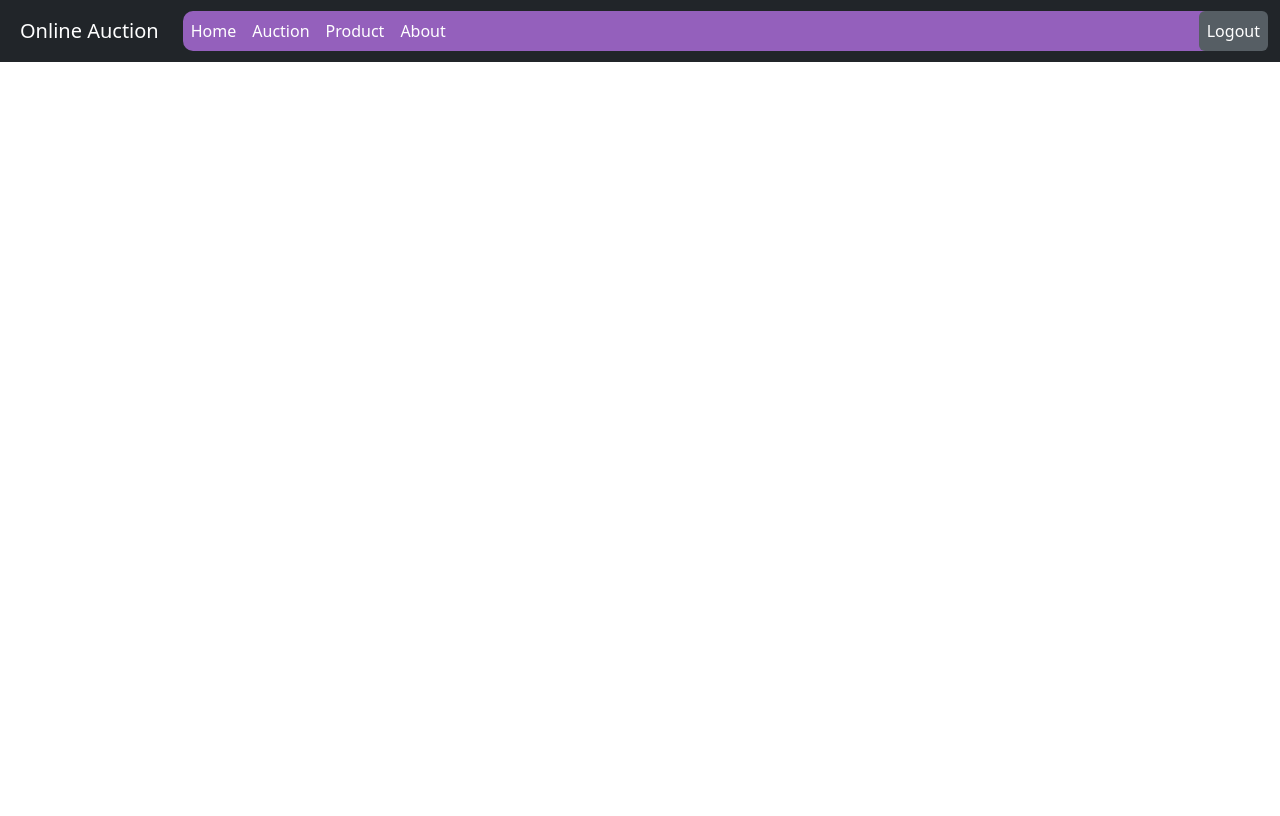
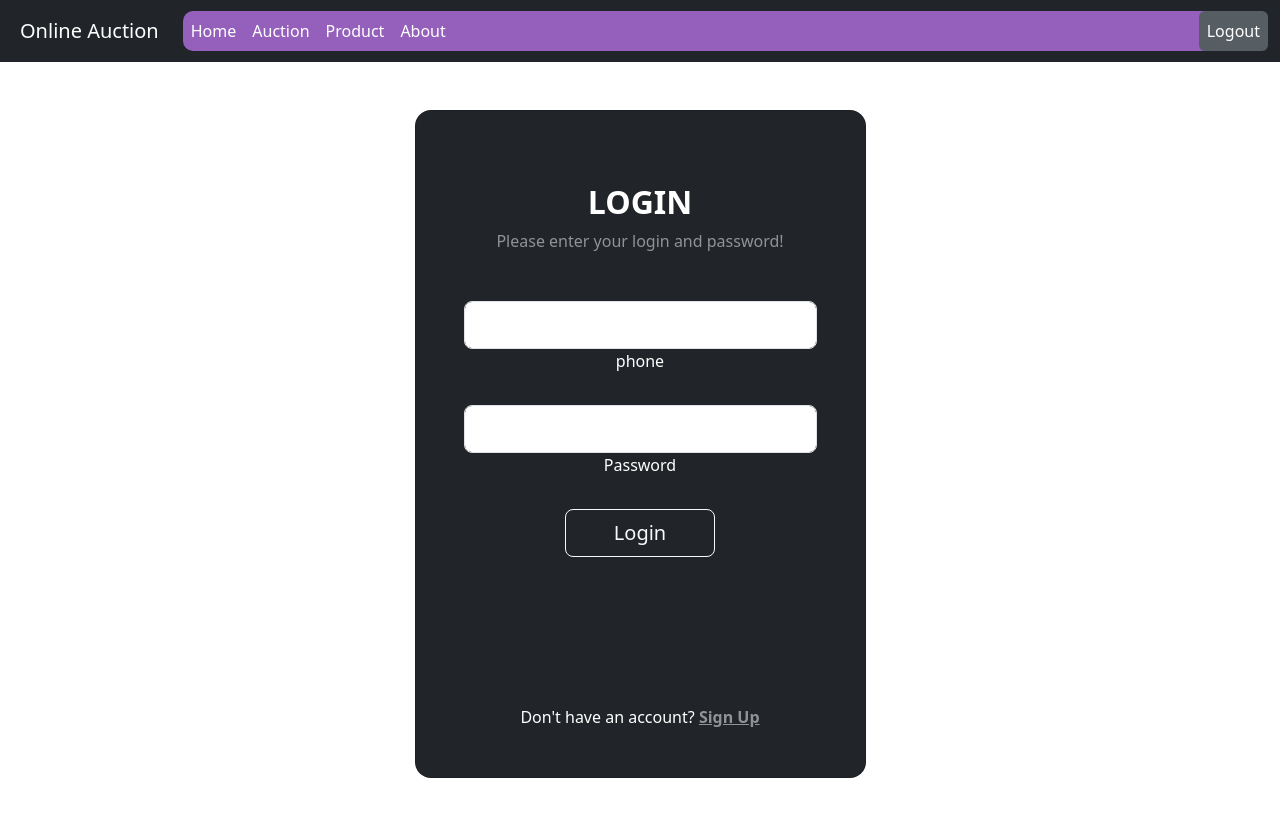
Before and after one commit to shindesru1910/online-auction-frontend, a React (Create React App) app: page /login in a window 1280 px wide. Shown: the top 816 px of the page. Built offline with nearby package versions, Linux system fonts and the light colour scheme.

Commit message:
adminroute js code

```diff
--- a/package.json
+++ b/package.json
@@ -9,6 +9,7 @@
     "axios": "^1.4.0",
     "bootstrap": "^5.3.0",
     "bootstrap-icons": "^1.10.5",
+    "jwt-decode": "^3.1.2",
     "react": "^18.2.0",
     "react-bootstrap": "^2.8.0",
     "react-dom": "^18.2.0",
--- a/src/App.js
+++ b/src/App.js
@@ -13,14 +13,17 @@ import AddAuction from './component/AddAuction';
 import ViewAuction from './component/ViewAuction';
 import ViewEditAuction from './component/ViewEditAuction';
 import EditAuction from './component/EditAuction';
+import Login from './component/Login';
+import AdminRoute from './common/AdminRoute';
 
 
 function App() {
+
   return (
     <>
     <Navbar/>
     <Routes>
-      <Route path ="/state" element={<State/>}/>
+      <Route path="/state" element={<AdminRoute><State /></AdminRoute> } />
       <Route path ="/home" element={<Home/>}/>
       <Route path ="/city" element={<City/>}  />
       <Route path = "/product" element={<Product/>}/>
@@ -31,6 +34,7 @@ function App() {
       <Route path = "/view-auction" element={<ViewAuction/>}/>
       <Route path = "/view-edit-auction/:id" element={<ViewEditAuction/>}/>
       <Route path = "/edit-auction/:id" element={<EditAuction/>}/>
+      <Route path = "/login" element={<Login/>}/>
 
     </Routes>
     </>
--- /dev/null
+++ b/src/common/AdminRoute.js
@@ -0,0 +1,19 @@
+import React from 'react'
+import { Navigate } from 'react-router-dom'
+import jwt from 'jwt-decode';
+
+function AdminRoute({ children }) {
+    const token = localStorage.getItem("token");
+    let user;
+    let user_role;
+    if (token) {
+        user = jwt(token);
+        user_role = user.role;
+    }
+    if (!!user && user_role === "admin") {
+        return children;
+    } else {
+        return <Navigate to="/login" replace/>;
+    }
+}
+export default AdminRoute
--- a/src/common/AuctionTable.jsx
+++ b/src/common/AuctionTable.jsx
@@ -3,14 +3,14 @@ import { useNavigate } from 'react-router-dom';
 
 
 export default function AuctionTable(props) {
-    const { column, data } = props;
+    const { column, data,handledelete } = props;
     const navigate = useNavigate();
 
     console.log(data)
     return (
         <>
             <div className="table-responsive">
-                <table class="table table-bordered mt-2">
+                <table className="table table-bordered mt-2">
                     <thead>
                         <tr>
                             <th scope="col">No.</th>
@@ -26,6 +26,7 @@ export default function AuctionTable(props) {
                             ))}
 
                             {/* <td><i className="bi bi-pencil-square me-4" onClick={() => { setflag("edit"); setmodalshow(true); seteditdata(datum); }} style={{ cursor: "pointer" }}></i><i className="bi bi-trash" onClick={() => handledelete(datum)} style={{ cursor: "pointer" }}></i></td> */}
+                            <i className="bi bi-trash" onClick={() => handledelete(datum)} style={{ cursor: "pointer",color:"red" }}></i>
                         </tr>
                         ))}
                     </tbody>
--- a/src/common/Table.jsx
+++ b/src/common/Table.jsx
@@ -25,7 +25,7 @@ export default function Table(props) {
                                     // {(datum_access === 'is_admin' &&  datum?.[datum_access]) ? <td>Yes</td> : <td>No</td>}
                                 ))}
 
-                                <td><i className="bi bi-pencil-square me-4" onClick={() => { setflag("edit"); setmodalshow(true); seteditdata(datum) ;  }} style={{ cursor: "pointer" }}></i><i className="bi bi-trash" onClick={() => handledelete(datum)} style={{ cursor: "pointer" }}></i></td>
+                                <td><i className="bi bi-pencil-square me-4" onClick={() => { setflag("edit"); setmodalshow(true); seteditdata(datum) ;  }} style={{ cursor: "pointer" }}></i><i className="bi bi-trash" onClick={() => handledelete(datum)} style={{ cursor: "pointer",color:"red" }}></i></td>
                             </tr>
                             ))}
 
--- a/src/component/Home.jsx
+++ b/src/component/Home.jsx
@@ -1,4 +1,4 @@
-import React from 'react'
+import React, { useEffect } from 'react'
 import Card from '../common/Card'
 import Cityimg from '../images/city.svg'
 import Stateimg from '../images/state.svg'
@@ -8,6 +8,7 @@ import Productimg from'../images/product.svg'
 import Product_cat_img from '../images/product_cat.svg'
 
 function Home() {
+
     return (
         <>
             <div className="container mt-3 d-flex flex-wrap justify-content-center">
--- /dev/null
+++ b/src/component/Login.jsx
@@ -0,0 +1,83 @@
+import axios from 'axios';
+import React, { useState } from 'react'
+import { ToastContainer } from 'react-toastify';
+import { errortoast } from '../fucntions/toast';
+
+export default function Login() {
+    const [login, setlogin] = useState({ phone: '', password: '' })
+
+    const handleInputChange = (e) => {
+        const { name, value } = e.target;
+        // console.log(name,value);
+        setlogin((prev) => ({ ...prev, [name]: value }));
+    };
+
+    const handleSubmit = (e) => {
+        e.preventDefault();
+        let formdata = new FormData()
+        formdata.append('phone', login.phone)
+        formdata.append('password', login.password)
+        axios.post("http://localhost:8000/user/login", formdata)
+            .then((response) => {
+                if (response.data.status === 200) {
+                    localStorage.setItem('token', response.data.token);
+                    window.location.replace('/home');
+                } else {
+                    errortoast(response.data.msg);
+                }
+            })
+        // Use the login state to make API requests or handle login logic
+        console.log('Submitted login details:', login);
+    };
+
+    return (
+        <>
+            <ToastContainer />
+            <section className="vh-100 gradient-custom">
+                <div className="container py-5 h-70">
+                    <div className="row d-flex justify-content-center align-items-center h-70">
+                        <div className="col-12 col-md-8 col-lg-6 col-xl-5">
+                            <div className="card bg-dark text-white" style={{ borderRadius: "1rem" }}>
+                                <div className="card-body p-5 text-center">
+
+                                    <div className="mb-md-5 mt-md-4 pb-5">
+
+                                        <h2 className="fw-bold mb-2 text-uppercase">Login</h2>
+                                        <p className="text-white-50 mb-5">Please enter your login and password!</p>
+
+                                        <div className="form-outline form-white mb-4">
+                                            <input type="email" id="typeEmailX" className="form-control form-control-lg" onChange={handleInputChange} name="phone" />
+                                            <label className="form-label" htmlFor="typeEmailX"  >phone</label>
+                                        </div>
+
+                                        <div className="form-outline form-white mb-4">
+                                            <input type="password" id="typePasswordX" className="form-control form-control-lg" onChange={handleInputChange} name="password" />
+                                            <label className="form-label" htmlFor="typePasswordX" >Password</label>
+                                        </div>
+
+                                        {/* <p className="small mb-5 pb-lg-2"><a className="text-white-50" href="#!">Forgot password?</a></p> */}
+
+                                        <button className="btn btn-outline-light btn-lg px-5" type="submit" onClick={handleSubmit}>Login</button>
+
+                                        <div className="d-flex justify-content-center text-center mt-4 pt-1">
+                                            <a href="#!" className="text-white"><i className="fab fa-facebook-f fa-lg"></i></a>
+                                            <a href="#!" className="text-white"><i className="fab fa-twitter fa-lg mx-4 px-2"></i></a>
+                                            <a href="#!" className="text-white"><i className="fab fa-google fa-lg"></i></a>
+                                        </div>
+
+                                    </div>
+
+                                    <div>
+                                        <p className="mb-0">Don't have an account? <a href="#!" className="text-white-50 fw-bold">Sign Up</a>
+                                        </p>
+                                    </div>
+
+                                </div>
+                            </div>
+                        </div>
+                    </div>
+                </div>
+            </section>
+        </>
+    )
+}
```
Also changed, not shown: src/component/ViewAuction.jsx (+13 -1 lines), 1 other file (tests, documents, lock files or other folders).
